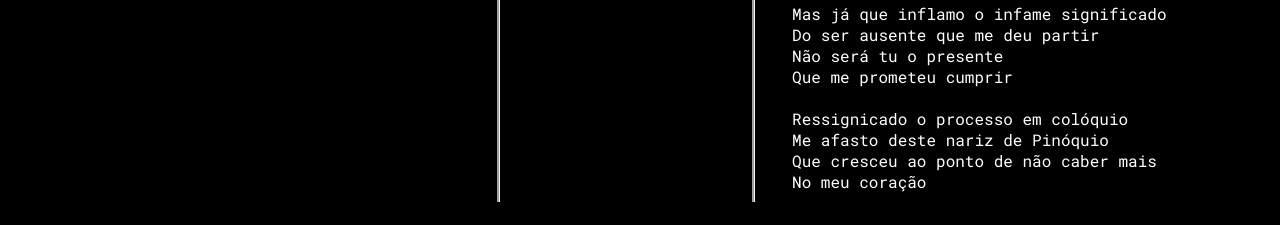
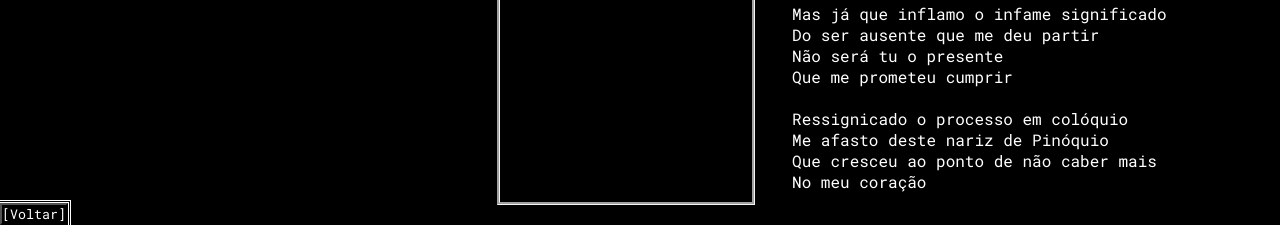
Before and after one commit to whoxer/whoxer.github.io, a PHP site: page /poema/emplasto-de-braz-cubas.html in a window 1280 px wide. Shown: the part 735-960 px from the top of the page. Before the commit the page ends 937 px from the top, so only its background shows below. Run offline with PHP 8.4, Linux system fonts and the light colour scheme.

Commit message:
Botão voltar para home

```diff
--- a/css/post.css
+++ b/css/post.css
@@ -78,6 +78,15 @@
         margin-right: 20px;        /* padding-top: 10px; */
         justify-content: left;
     }
+    .back-button {
+        display: inline;
+    }
+    .button {
+        background-color: black;
+        color: white;
+        outline-color: white;
+        outline-style: double;
+    }
 }
 
 @media screen and (max-width: 800px) and (min-width: 100px) {
@@ -147,4 +156,7 @@
         margin-right: 20px;        /* padding-top: 10px; */
         justify-content: left;
     }
+    .back-button {
+        display: none;
+    }
 }
--- a/poema/emplasto-de-braz-cubas.html
+++ b/poema/emplasto-de-braz-cubas.html
@@ -89,5 +89,15 @@ J___//\\___LJ__L  J__LJ\______/FJ__/:\__LJ\______/FJ__L
             </div>
         </div>
     </section>
+    <!-- end of col 2 -->
+
+    <!-- get back , get back , get back to where you once belonged (The Beatles)-->
+    <div class="back-button">
+        <a href="../index.html">
+            <button type="button" class="button">
+                [Voltar]
+            </button>
+        </a>
+    </div>
 </body>
 </html>
```
